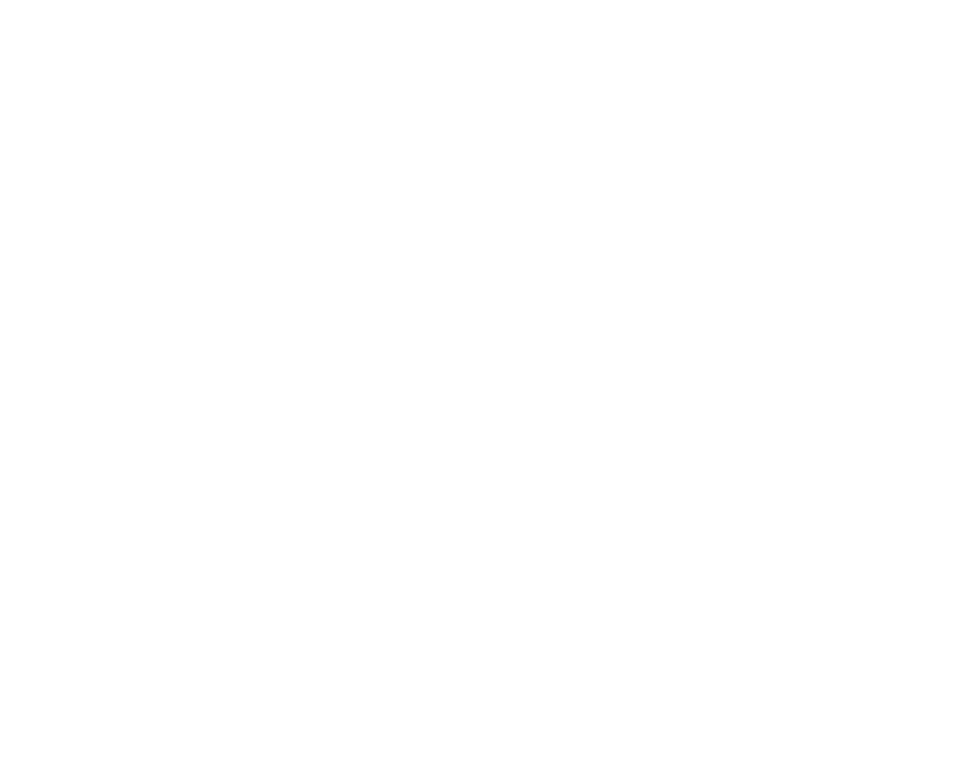
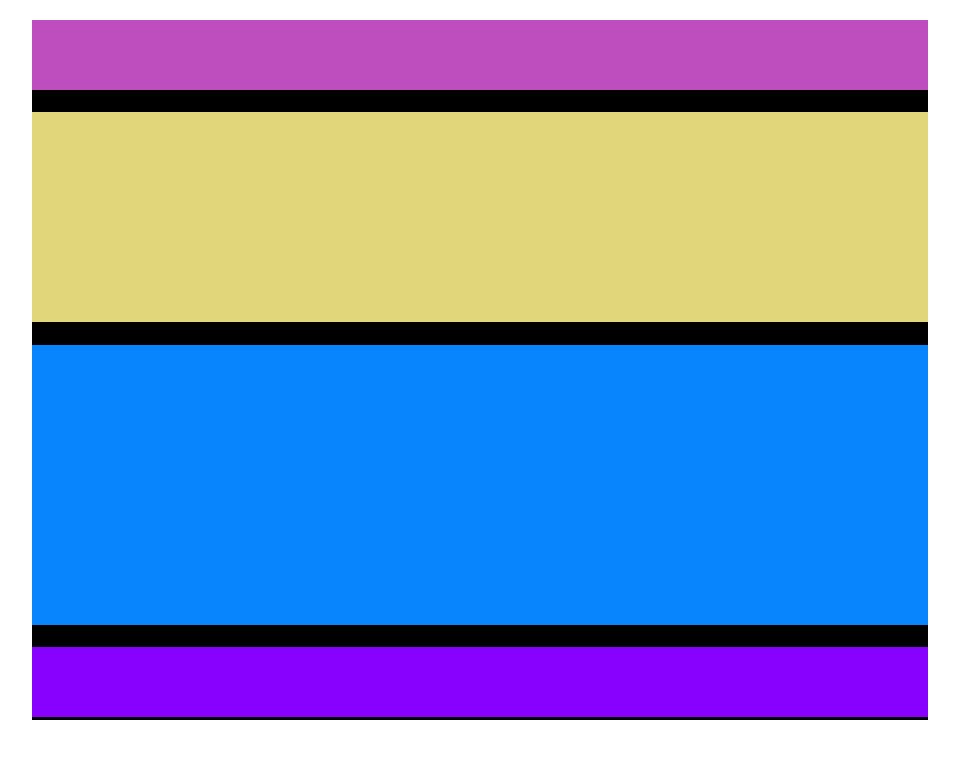
Before and after one commit to LucioMelis/htmlcss-struttura-wp, a plain HTML site: page index.html in a window 1280 px wide. Shown: the whole page, without its empty margins (160-1119 px from the left). Drawn offline with Linux system fonts and the light colour scheme.

Commit message:
modifiche grazie a Riccardo

```diff
--- a/css/style.css
+++ b/css/style.css
@@ -3,17 +3,29 @@
     padding: 0;
     box-sizing: border-box;
 }
-body{
-    height: 100%;
-    width: 100%;
-}
-}
 .container{
-    height: 80%;
-    width: 80%;
-    margin: 30px auto;
-    background-color: black;
+    width: 70%;
+    height: 700px;
+    background-color:black;
+    margin: 20px auto;
 }
 header{
+    height: 10%;
+    background-color: rgb(190, 78, 190);
+    margin-bottom: 2.5%;
+}
+.first{
+    height: 30%;
+    background-color: #e1d67a;
+    margin-bottom: 2.5%;
+}
+.second{
+    height: 40%;
+    background-color: #0884fc;
+    margin-bottom: 2.5%;
+}
+footer{
+    height: 10%;
+    background-color: #8801fe;
 
 }
--- a/index.html
+++ b/index.html
@@ -7,17 +7,17 @@
     <link rel="stylesheet" href="css/style.css">
     <title></title>
 </head>
-<body>
+<body class="debug">
     <div class="container">
-        <header>
 
-        </header>
-        <main>
+        <header></header>
 
-        </main>
-        <footer>
+        <div class="first"></div>
 
-        </footer>
+        <div class="second"></div>
+
+        <footer></footer>
+
     </div>
 
 
```
